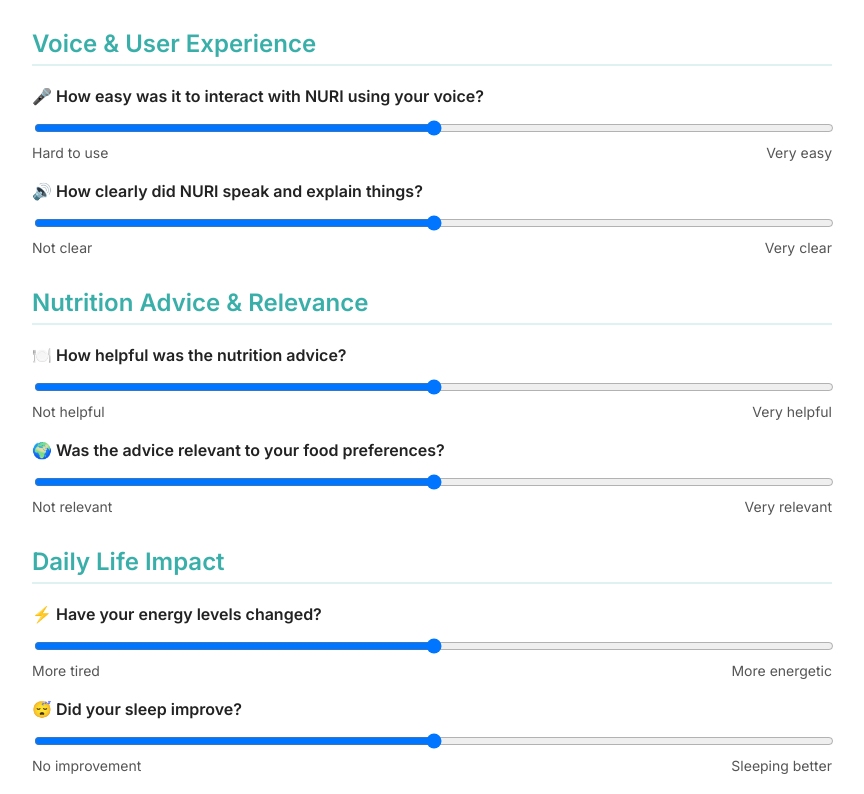
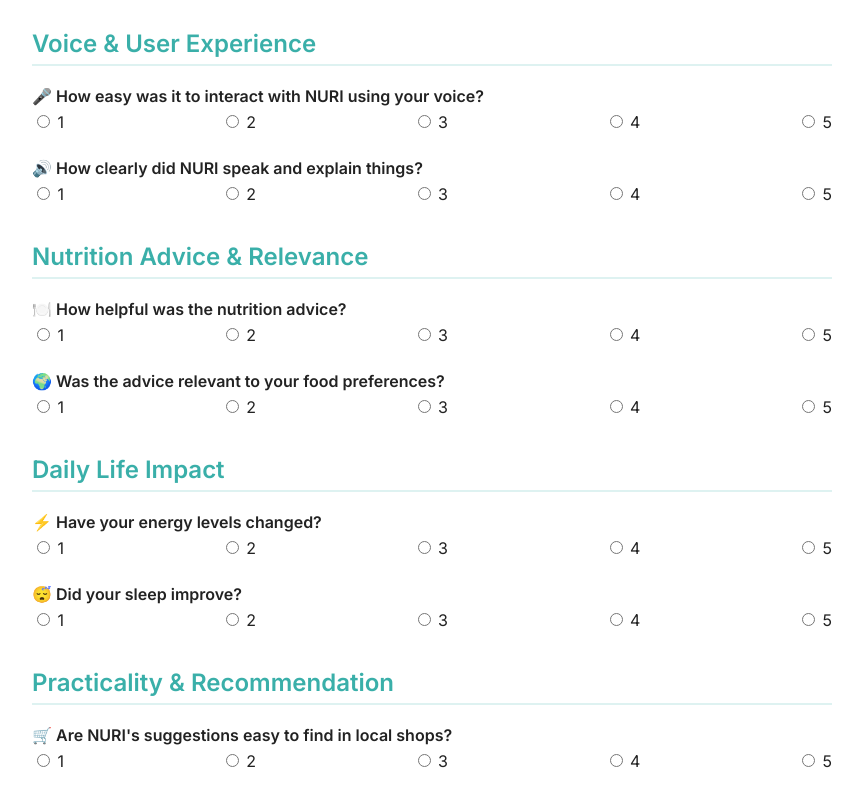
Before and after one commit to madhi-bestenlist/Nuri-Feedback, a plain HTML site: page index.html in a window 1280 px wide. Shown: the part 135-929 px from the top of the page, without its empty margins (208-1072 px from the left). Drawn offline with Linux system fonts and the light colour scheme.

Commit message:
Update index.html

```diff
--- a/index.html
+++ b/index.html
@@ -1,4 +1,3 @@
-
 <!DOCTYPE html>
 <html lang="en">
 <head>
@@ -41,16 +40,14 @@
       display: block;
       margin-bottom: 6px;
     }
-    .slider-labels {
+    .options {
       display: flex;
       justify-content: space-between;
-      font-size: 14px;
-      color: #555;
-      margin-top: 4px;
+      gap: 10px;
+      flex-wrap: wrap;
     }
-    input[type=range] {
-      width: 100%;
-      margin-top: 8px;
+    .options label {
+      font-weight: normal;
     }
     textarea {
       width: 100%;
@@ -85,13 +82,23 @@
         <h2>Voice & User Experience</h2>
         <div class="question">
           <label>🎤 How easy was it to interact with NURI using your voice?</label>
-          <input type="range" min="1" max="5" />
-          <div class="slider-labels"><span>Hard to use</span><span>Very easy</span></div>
+          <div class="options">
+            <label><input type="radio" name="voice" value="1"> 1</label>
+            <label><input type="radio" name="voice" value="2"> 2</label>
+            <label><input type="radio" name="voice" value="3"> 3</label>
+            <label><input type="radio" name="voice" value="4"> 4</label>
+            <label><input type="radio" name="voice" value="5"> 5</label>
+          </div>
         </div>
         <div class="question">
           <label>🔊 How clearly did NURI speak and explain things?</label>
-          <input type="range" min="1" max="5" />
-          <div class="slider-labels"><span>Not clear</span><span>Very clear</span></div>
+          <div class="options">
+            <label><input type="radio" name="clarity" value="1"> 1</label>
+            <label><input type="radio" name="clarity" value="2"> 2</label>
+            <label><input type="radio" name="clarity" value="3"> 3</label>
+            <label><input type="radio" name="clarity" value="4"> 4</label>
+            <label><input type="radio" name="clarity" value="5"> 5</label>
+          </div>
         </div>
       </div>
 
@@ -99,13 +106,23 @@
         <h2>Nutrition Advice & Relevance</h2>
         <div class="question">
           <label>🍽️ How helpful was the nutrition advice?</label>
-          <input type="range" min="1" max="5" />
-          <div class="slider-labels"><span>Not helpful</span><span>Very helpful</span></div>
+          <div class="options">
+            <label><input type="radio" name="advice" value="1"> 1</label>
+            <label><input type="radio" name="advice" value="2"> 2</label>
+            <label><input type="radio" name="advice" value="3"> 3</label>
+            <label><input type="radio" name="advice" value="4"> 4</label>
+            <label><input type="radio" name="advice" value="5"> 5</label>
+          </div>
         </div>
         <div class="question">
           <label>🌍 Was the advice relevant to your food preferences?</label>
-          <input type="range" min="1" max="5" />
-          <div class="slider-labels"><span>Not relevant</span><span>Very relevant</span></div>
+          <div class="options">
+            <label><input type="radio" name="relevance" value="1"> 1</label>
+            <label><input type="radio" name="relevance" value="2"> 2</label>
+            <label><input type="radio" name="relevance" value="3"> 3</label>
+            <label><input type="radio" name="relevance" value="4"> 4</label>
+            <label><input type="radio" name="relevance" value="5"> 5</label>
+          </div>
         </div>
       </div>
 
@@ -113,13 +130,23 @@
         <h2>Daily Life Impact</h2>
         <div class="question">
           <label>⚡ Have your energy levels changed?</label>
-          <input type="range" min="1" max="5" />
-          <div class="slider-labels"><span>More tired</span><span>More energetic</span></div>
+          <div class="options">
+            <label><input type="radio" name="energy" value="1"> 1</label>
+            <label><input type="radio" name="energy" value="2"> 2</label>
+            <label><input type="radio" name="energy" value="3"> 3</label>
+            <label><input type="radio" name="energy" value="4"> 4</label>
+            <label><input type="radio" name="energy" value="5"> 5</label>
+          </div>
         </div>
         <div class="question">
           <label>😴 Did your sleep improve?</label>
-          <input type="range" min="1" max="5" />
-          <div class="slider-labels"><span>No improvement</span><span>Sleeping better</span></div>
+          <div class="options">
+            <label><input type="radio" name="sleep" value="1"> 1</label>
+            <label><input type="radio" name="sleep" value="2"> 2</label>
+            <label><input type="radio" name="sleep" value="3"> 3</label>
+            <label><input type="radio" name="sleep" value="4"> 4</label>
+            <label><input type="radio" name="sleep" value="5"> 5</label>
+          </div>
         </div>
       </div>
 
@@ -127,13 +154,23 @@
         <h2>Practicality & Recommendation</h2>
         <div class="question">
           <label>🛒 Are NURI's suggestions easy to find in local shops?</label>
-          <input type="range" min="1" max="5" />
-          <div class="slider-labels"><span>Hard to find</span><span>Very accessible</span></div>
+          <div class="options">
+            <label><input type="radio" name="availability" value="1"> 1</label>
+            <label><input type="radio" name="availability" value="2"> 2</label>
+            <label><input type="radio" name="availability" value="3"> 3</label>
+            <label><input type="radio" name="availability" value="4"> 4</label>
+            <label><input type="radio" name="availability" value="5"> 5</label>
+          </div>
         </div>
         <div class="question">
           <label>💬 Would you recommend NURI to others?</label>
-          <input type="range" min="1" max="5" />
-          <div class="slider-labels"><span>No</span><span>Definitely</span></div>
+          <div class="options">
+            <label><input type="radio" name="recommend" value="1"> 1</label>
+            <label><input type="radio" name="recommend" value="2"> 2</label>
+            <label><input type="radio" name="recommend" value="3"> 3</label>
+            <label><input type="radio" name="recommend" value="4"> 4</label>
+            <label><input type="radio" name="recommend" value="5"> 5</label>
+          </div>
         </div>
       </div>
 
```
